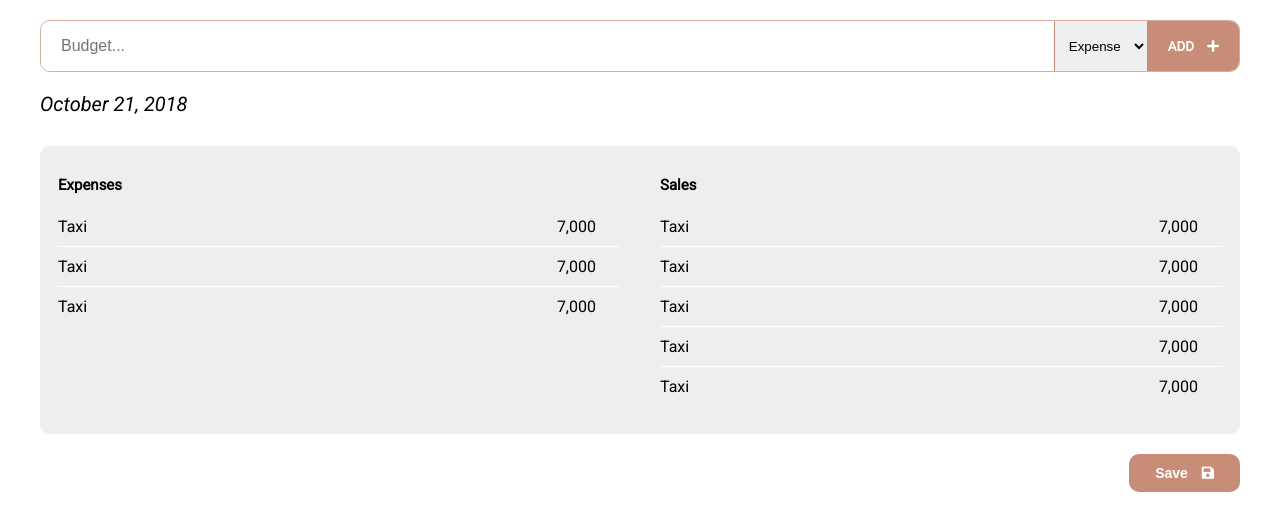
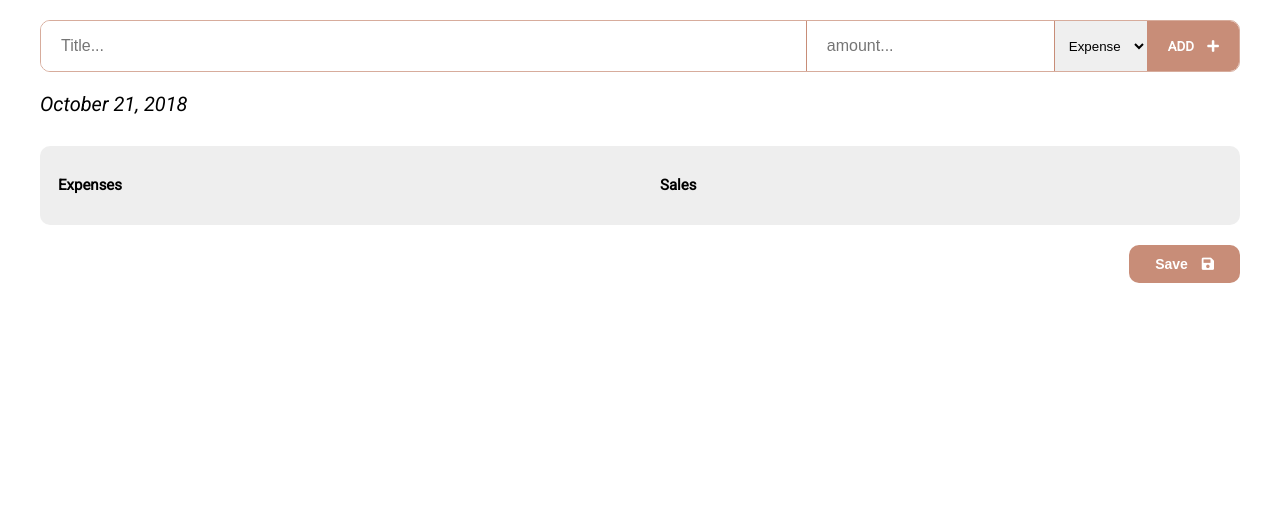
Before and after one commit to durosly/online_expense, a PHP site: page /dash.php in a window 1280 px wide. Shown: the part 91-622 px from the top of the page. Run offline with PHP 8.4, Linux system fonts and the light colour scheme; the visitor is signed in with stand-in values (Sample User, id 1); style sheets or scripts are compiled from the project's sources; some libraries are stand-ins or nearby versions.

Commit message:
added amount field

```diff
--- a/dash.php
+++ b/dash.php
@@ -6,7 +6,8 @@
         <main class="main">
             <div class="container">
                 <form class="budget">
-                    <input type="text" name="budget" id="budget" class="budget__input" placeholder="Budget...">
+                    <input type="text" name="title" id="title" class="budget__title" placeholder="Title...">
+                    <input type="text" name="amount" id="amount" class="budget__amount" placeholder="amount...">
                     <select class="budget__choice" name="type" id="type">
                         <option value="exp">Expense</option>
                         <option value="inc">Sales</option>
@@ -23,7 +24,7 @@
                     <div class="budget-display__expenses">
                         <h2 class="budget-display__title budget-display__title--expenses">Expenses</h2>
                         <ul class="budget-display__list">
-                            <li class="budget-display__item">
+                            <!-- <li class="budget-display__item">
                                 <span class="budget-display__item--desc">Taxi</span>
                                 <span class="budget-display__item--cost">7,000</span>
                                 <i class="fas fa-trash-alt"></i>
@@ -37,13 +38,13 @@
                                 <span class="budget-display__item--desc">Taxi</span>
                                 <span class="budget-display__item--cost">7,000</span>
                                 <i class="fas fa-trash-alt"></i>
-                            </li>
+                            </li> -->
                         </ul>
                     </div>
                     <div class="budget-display__sales">
                         <h2 class="budget-display__title budget-display__title--income">Sales</h2>
                         <ul class="budget-display__list">
-                            <li class="budget-display__item">
+                            <!-- <li class="budget-display__item">
                                 <span class="budget-display__item--desc">Taxi</span>
                                 <span class="budget-display__item--cost">7,000</span>
                                 <i class="fas fa-trash-alt"></i>
@@ -67,7 +68,7 @@
                                 <span class="budget-display__item--desc">Taxi</span>
                                 <span class="budget-display__item--cost">7,000</span>
                                 <i class="fas fa-trash-alt"></i>
-                            </li>
+                            </li> -->
                         </ul>
                     </div>
                 </div>
--- a/sass/components/_forms.scss
+++ b/sass/components/_forms.scss
@@ -103,7 +103,7 @@
     background: $color-white;
     margin-top: $gutter-primary;
 
-    @include respond(360px) {
+    @include respond(700px) {
         flex-direction: column;
         overflow: auto;
         border-radius: 0;
@@ -112,7 +112,7 @@
         border-bottom: 1px solid $color-dark-2;
     }
 
-    &__input {
+    &__title {
         flex: 1;
         height: 5rem;
         border: none;
@@ -129,7 +129,22 @@
             font-size: 1.4rem;
         }
 
-        @include respond(360px) {
+        @include respond(700px) {
+            padding: 1rem 2.5rem;
+            border: 1px solid $color-primary;
+            border-radius: $border-radius-primary;
+            margin-bottom: $gutter-small-2;
+        }
+    }
+
+    &__amount {
+        border: none;
+        outline: none;
+        padding: 0 2rem;
+        font-size: 1.6rem;
+        border-left: 1px solid $color-primary;
+
+        @include respond(700px) {
             padding: 1rem 2.5rem;
             border: 1px solid $color-primary;
             border-radius: $border-radius-primary;
@@ -142,7 +157,7 @@
         border-left: 1px solid $color-primary;
         padding: 0 1rem;
 
-        @include respond(360px) {
+        @include respond(700px) {
             padding: 1rem 2.5rem;
             border: 1px solid $color-primary;
             border-radius: $border-radius-primary;
@@ -161,11 +176,8 @@
         background-color: $color-primary;
         color: $color-white;
 
-        @include respond(500px) {
+        @include respond(700px) {
             padding: 1rem;
-        }
-
-        @include respond(360px) {
             border-radius: $border-radius-primary;
         }
     }
```
